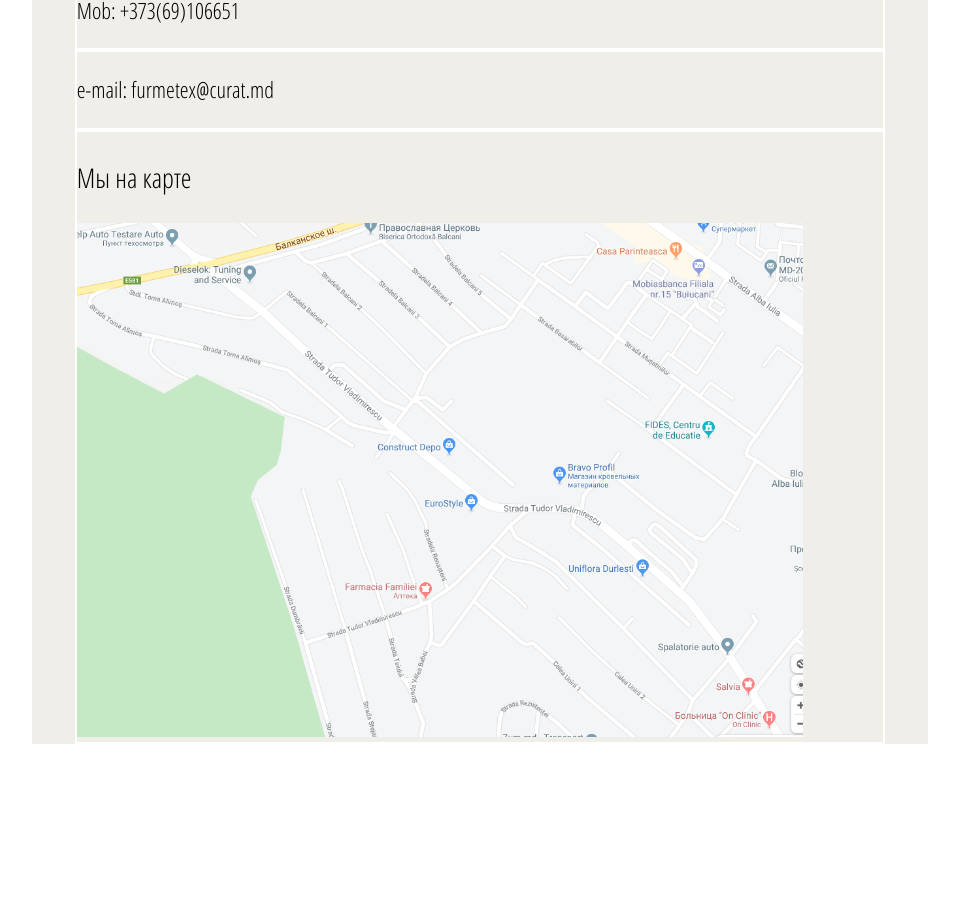
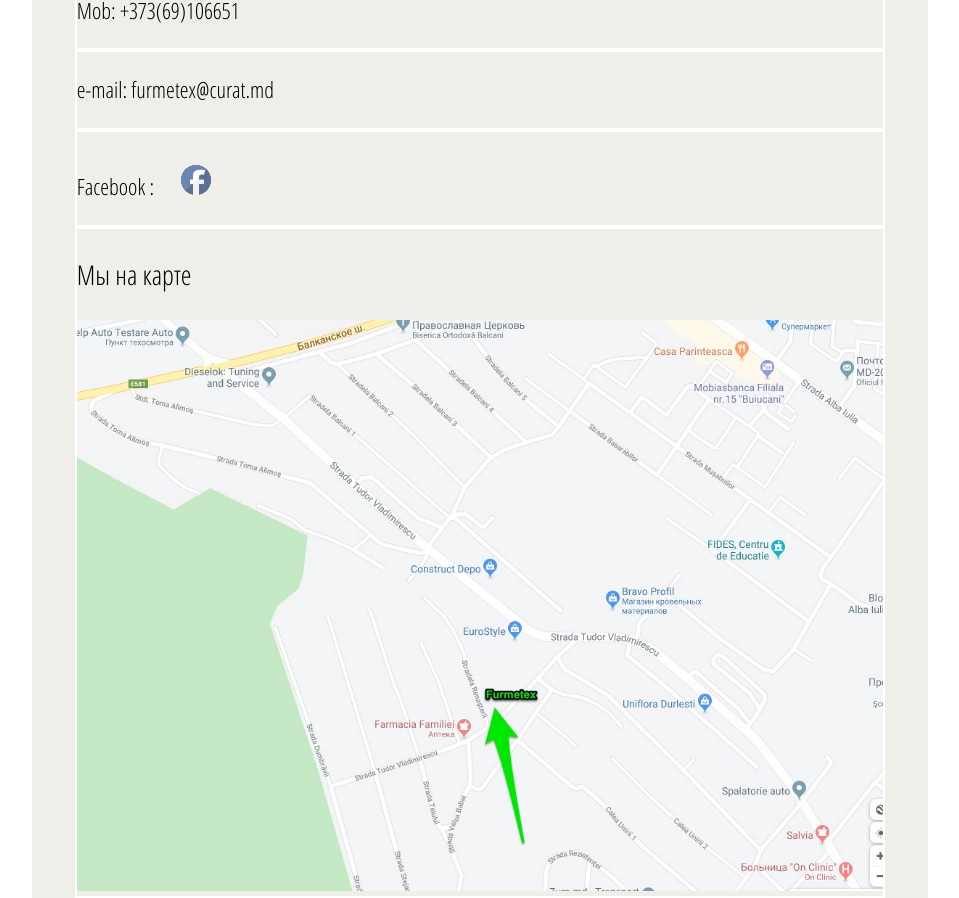
Before and after one commit to TarlapanAndrei/clean-project, a React (Create React App) app: page /contacts in a window 1280 px wide. Shown: the part 640-1538 px from the top of the page, without its empty margins (160-1119 px from the left). Before the commit the page ends 1384 px from the top, so only its background shows below. Built offline with nearby package versions, Linux system fonts and the light colour scheme.

Commit message:
change the map

```diff
--- a/src/pages/contacts/contacts.component.jsx
+++ b/src/pages/contacts/contacts.component.jsx
@@ -2,7 +2,8 @@ import React from 'react';
 import { connect } from 'react-redux';
 import { createStructuredSelector } from 'reselect';
 import { selectAllContent, selectLanguage} from '../../redux/content/content.selectors';
-import MapPix from '../../assets/harta.png';
+import MapPix from '../../assets/harta.jpg';
+import Facebook7 from '../../assets/facebook7.png';
 
 import {ContactsContainer, ContactsHeaderContainer, ContactsHeader, Home, DivForHome, DivStart, DivForPictures} from './contacts.styled';
 
@@ -31,6 +32,9 @@ const Contacts = ({selectAllContent, selectLanguage}) =>{
   <DivStart>
     <p>e-mail: furmetex@curat.md</p>
   </DivStart>
+  <DivStart>
+    <p>Facebook :<a href="https://www.facebook.com/profile.php?id=100015586867540"><img src={Facebook7} alt="facebook"/></a></p>
+  </DivStart>
   <DivForPictures>
    <p>{weOnMap}</p>
     <img src={MapPix} alt="harta"/>
--- a/src/pages/contacts/contacts.styled.jsx
+++ b/src/pages/contacts/contacts.styled.jsx
@@ -40,6 +40,10 @@ export const DivStart = styled.div`
   p{
     font-size: 1.4rem;
   }
+  img{
+    margin-left: 1.2em;
+    margin-top: .5em;
+  }
 `;
 export const DivForPictures = styled.div`
   width: 90%;
@@ -50,6 +54,6 @@ export const DivForPictures = styled.div`
     tex-align: center;
   }
   img{
-    width: 90%;
+    width: 100%;
   }
 `;
```
Also changed, not shown: src/assets/facebook7.png (added), src/assets/harta.jpg (added).
